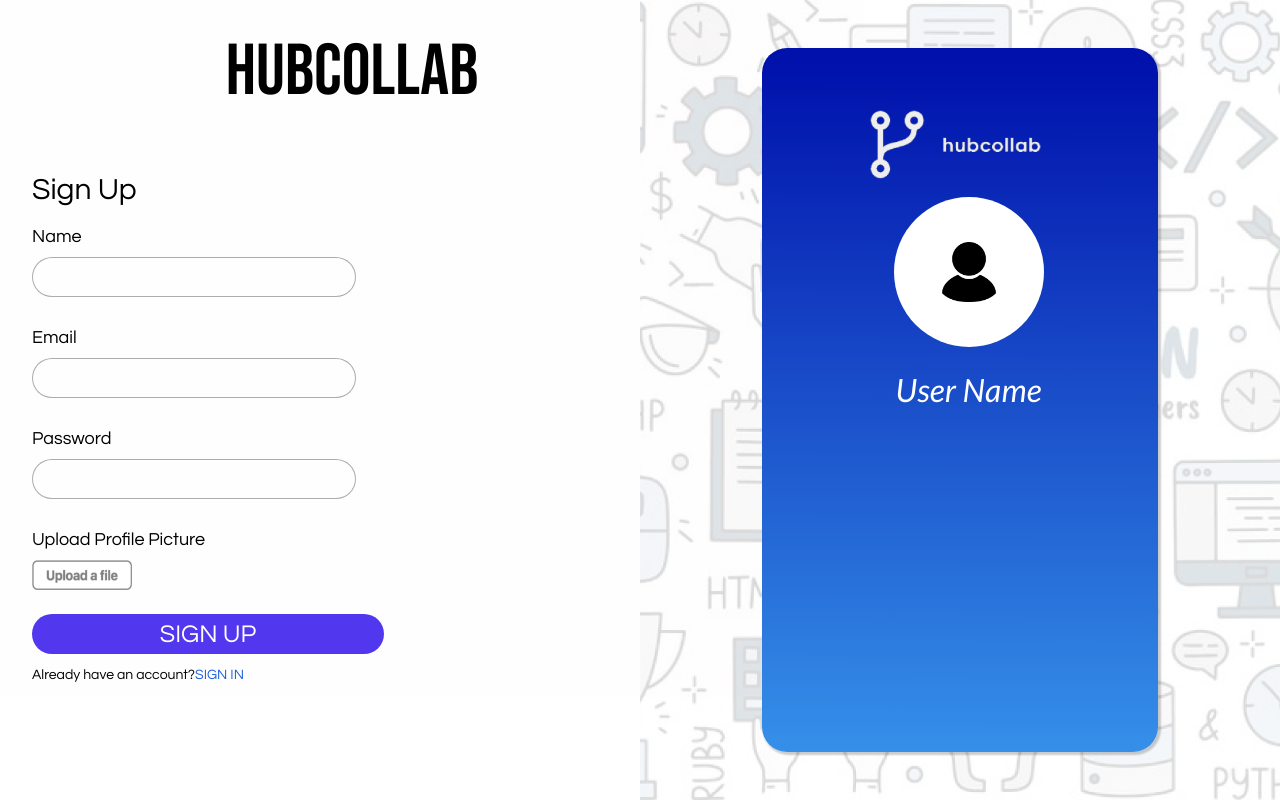
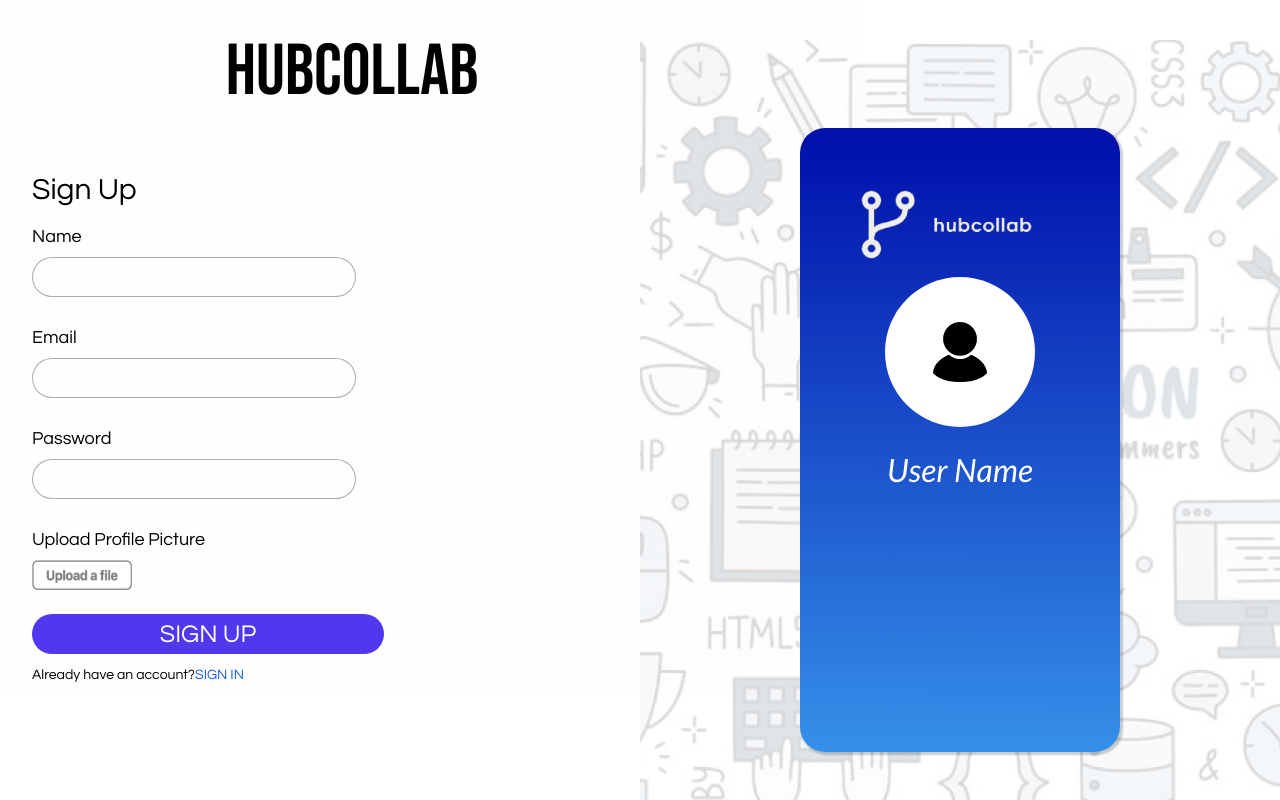
Before and after one commit to VanshKela/Hub-Collab, a React (Create React App) app in the folder hub-collab/: page /sign-up in a window 1280 px wide. Built offline with nearby package versions, Linux system fonts and the light colour scheme.

Commit message:
Register Button added

```diff
--- a/hub-collab/src/Screens/signup.css
+++ b/hub-collab/src/Screens/signup.css
@@ -20,7 +20,7 @@
     cursor: pointer;
 }
 
-label{
+label {
     cursor: pointer;
 }
 
@@ -100,15 +100,18 @@ p {
 .cardContainer {
     position: fixed;
     right: 0%;
-    left:50%;
-    top:0%;
-    bottom:0%;
+    left: 50%;
+    top: 5%;
+    bottom: 0%;
     height: 100vh;
     display: flex;
     width: 50vw;
     max-width: 50vw;
     background-size: cover;
     background-image: url("./../assets/cardBack.png");
+    display: flex;
+    flex-direction: column;
+    align-items: center;
 }
 
 .buttonSkill {
@@ -126,26 +129,40 @@ p {
     cursor: pointer;
 }
 
-.buttonSkill:hover{
+.registerButton {
+    margin-bottom: 8%;
+    width: 10vw;
+    height: 8vh;
+    background-color: white;
+    border: 2px solid #050d52;
+    box-sizing: border-box;
+    border-radius: 10px;
+    font-family: 'Nunito', sans-serif;
+    font-size: 1.420vw;
+    text-align: center;
+    color: #050d52;
+    cursor: pointer;
+}
+
+.buttonSkill:hover {
     background-color: #050d52;
     color: white;
-    box-shadow:2px 2px 2px 1px rgba(0, 0, 0, 0.4);
+    box-shadow: 2px 2px 2px 1px rgba(0, 0, 0, 0.4);
     transition: 300ms ease-in-out;
 }
 
 .form {
     position: relative;
     margin-right: 5%;
-    width:50vw;
+    width: 50vw;
 }
 
 .skills-container {
     display: flex;
     flex-wrap: wrap;
     justify-content: left;
-
 }
 
-header{
+header {
     width: 50vw;
 }
--- a/hub-collab/src/Screens/signup.js
+++ b/hub-collab/src/Screens/signup.js
@@ -2,7 +2,7 @@ import "./signup.css";
 import Card from "./../components/card.js";
 import React, { Component } from "react";
 import user from "./../assets/user.png";
-import SignUpForm from "./signup1";
+import SignUpForm from "./signupForm";
 import { BrowserRouter as Router, Route, Switch } from "react-router-dom";
 import SkillForm from "./skill";
 
@@ -12,9 +12,13 @@ class SignUp extends Component {
     name: "User Name",
     email: "email@email.com",
     tech: [],
+    visibleButton: false,
   };
   fileChangeHandler = (event) => {
     this.setState({ selectedFile: URL.createObjectURL(event.target.files[0]) });
+  };
+  registerButtonHandler = (event) => {
+    this.setState({ visibleButton: true });
   };
   nameChangeHandler = (event) => {
     this.setState({ name: event.target.value });
@@ -33,6 +37,7 @@ class SignUp extends Component {
 
   render() {
     return (
+    <>
       <Router>
         <main>
           <div className="container">
@@ -48,6 +53,7 @@ class SignUp extends Component {
                     <SignUpForm
                       onChangeName={this.nameChangeHandler}
                       onChangeFile={this.fileChangeHandler}
+                      onClickButton={this.registerButtonHandler}
                     />
                   )}
                 ></Route>
@@ -64,10 +70,16 @@ class SignUp extends Component {
                 image={this.state.selectedFile}
                 tech={this.state.tech}
               />
+              {this.state.visibleButton ? (
+                <button className="registerButton">Register</button>
+              ) : (
+                null
+              )}
             </div>
           </div>
         </main>
       </Router>
+      </>
     );
   }
 }
--- a/hub-collab/src/Screens/signup1.jsx
+++ b/hub-collab/src/Screens/signupForm.jsx
@@ -1,11 +1,12 @@
-import TextField from "./../components/TextField.js";
+import TextField from "../components/TextField.js";
 import React from "react";
 import "./signup.css";
 import uploadButton from "./../assets/uploadButton.png";
 import { Route} from "react-router-dom";
 
-function SignUpForm({ onChangeName, onChangeFile }) {
+function SignUpForm({ onChangeName, onChangeFile, onClickButton }) {
   return (
+    <>
     <form className="form">
       <h2>Sign Up</h2>
       <TextField onChange={onChangeName} type={"text"} property={"Name"} />
@@ -31,7 +32,7 @@ function SignUpForm({ onChangeName, onChangeFile }) {
       <br></br>
       <Route
         render={({ history }) => (
-          <button type="button" class="signUpButton" onClick={() => { history.push('sign-up-techstack')}}>
+          <button type="button" class="signUpButton" onClick={() => { history.push('sign-up-techstack'); onClickButton()}}>
             SIGN UP
           </button>
         )}
@@ -51,6 +52,7 @@ function SignUpForm({ onChangeName, onChangeFile }) {
         </span>
       </p>
     </form>
+    </>
   );
 }
 
--- a/hub-collab/src/components/card.css
+++ b/hub-collab/src/components/card.css
@@ -4,16 +4,16 @@
     display: flex;
     flex-direction: column;
     align-items: center;
-  /* justify-content: center; */
-  flex-wrap: wrap;
+    /* flex-wrap: wrap; */
     margin: auto;
-  width: 26vw;
-  height: 80vh;
+    width: 20vw;
+    height: 70vh;
     padding: 2em;
     background: linear-gradient(180.13deg, #0011AC 2.37%, #3794EB 103.13%);
     box-shadow: 2px 2px 2px 1px rgba(0, 0, 0, 0.2);
     border-radius: 25px;
 }
+
 .cardText {
     font-size: 2em;
     letter-spacing: 0.2px;
@@ -22,11 +22,13 @@
     color: white;
     margin: 0.5em;
 }
+
 .cardImage {
     width: 350px;
     margin-top: 1em;
     filter: invert(100%);
 }
+
 .userCard {
     margin-top: -1.5em;
     margin-bottom: 1.5em;
```
Lines whose indentation alone changed are shown as unchanged.
